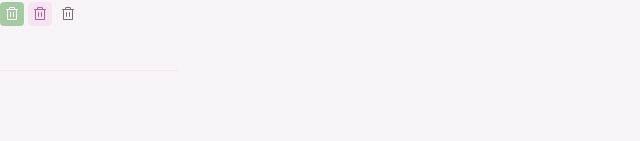
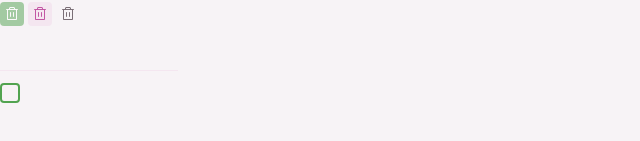
Before and after one commit to anacnogueira/react-todo, a React (Vite) app: page / in a window 1280 px wide. Shown: the part 287-428 px from the top of the page, without its empty margins (0-640 px from the left). Built offline with nearby package versions, Linux system fonts and the light colour scheme.

Commit message:
Criando compoente InputCheckbox

```diff
--- a/src/App.tsx
+++ b/src/App.tsx
@@ -6,6 +6,7 @@
 import Button from "./components/button";
 import ButtonIcon from "./components/button-icon";
 import InputText from "./components/input-text";
+import InputCheckbox from "./components/input-checkbox";
 
 export default function App() {
 
@@ -40,6 +41,10 @@
         <InputText />
       </div>
 
+      <div>
+        <InputCheckbox />
+      </div>
+
     </div>
   )
 }
--- /dev/null
+++ b/src/components/input-checkbox.tsx
@@ -0,0 +1,29 @@
+import { inputCheckboxWrapperVariants } from "./variants/input-checkox-wrapper-variants"
+import { inputCheckboxVariants } from "./variants/input-checkbox-variants";
+import { inputCheckboxIconVariants } from "./variants/input-checkbox-icon-variants";
+import { type VariantProps } from "class-variance-authority";
+
+import CheckIcon from "../assets/icons/check.svg?react";
+import Icon from "./icon";
+
+interface InputCheckboxProps
+  extends VariantProps<typeof inputCheckboxVariants>,
+    Omit<React.ComponentProps<"input">, "size" | "disabled"> {}
+
+export default function InputCheckbox({
+  size,
+  disabled,
+  className,
+  ...props
+}: InputCheckboxProps) {
+    return (
+        <label className={inputCheckboxWrapperVariants({ className })}>
+        <input
+            type="checkbox"
+            className={inputCheckboxVariants({ size, disabled })}
+            {...props}
+        />
+        <Icon className={inputCheckboxIconVariants({ size })} svg={CheckIcon} />
+    </label>
+    )
+}
--- /dev/null
+++ b/src/components/variants/input-checkbox-icon-variants.tsx
@@ -0,0 +1,18 @@
+import { cva } from "class-variance-authority";
+
+export const inputCheckboxIconVariants = cva(
+  `
+    absolute top-1/2 left-1 -translate-y-1/2
+    hidden peer-checked:block fill-white
+  `,
+  {
+    variants: {
+      size: {
+        md: "w-3 h-3",
+      },
+    },
+    defaultVariants: {
+      size: "md",
+    },
+  }
+);
--- /dev/null
+++ b/src/components/variants/input-checkbox-variants.tsx
@@ -0,0 +1,24 @@
+import { cva } from "class-variance-authority";
+
+export const inputCheckboxVariants = cva(`
+  appearance-none peer flex items-center justify-center cursor-pointer
+  border-2 border-solid transition overflow-hidden border-green-base
+  hover:border-green-dark hover:bg-green-dark/20
+  checked:border-green-base checked:bg-green-base
+  group-hover:checked:border-green-dark group-hover:checked:bg-green-dark
+`,
+  {
+    variants: {
+      size: {
+        md: "w-5 h-5 rounded-sm",
+      },
+      disabled: {
+        true: "pointer-events-none",
+      },
+    },
+    defaultVariants: {
+      size: "md",
+      disabled: false,
+    },
+  }
+)
--- /dev/null
+++ b/src/components/variants/input-checkox-wrapper-variants.tsx
@@ -0,0 +1,5 @@
+import { cva } from "class-variance-authority";
+
+export const inputCheckboxWrapperVariants = cva(`
+    inline-flex items-center justify-center relative group
+`)
```
